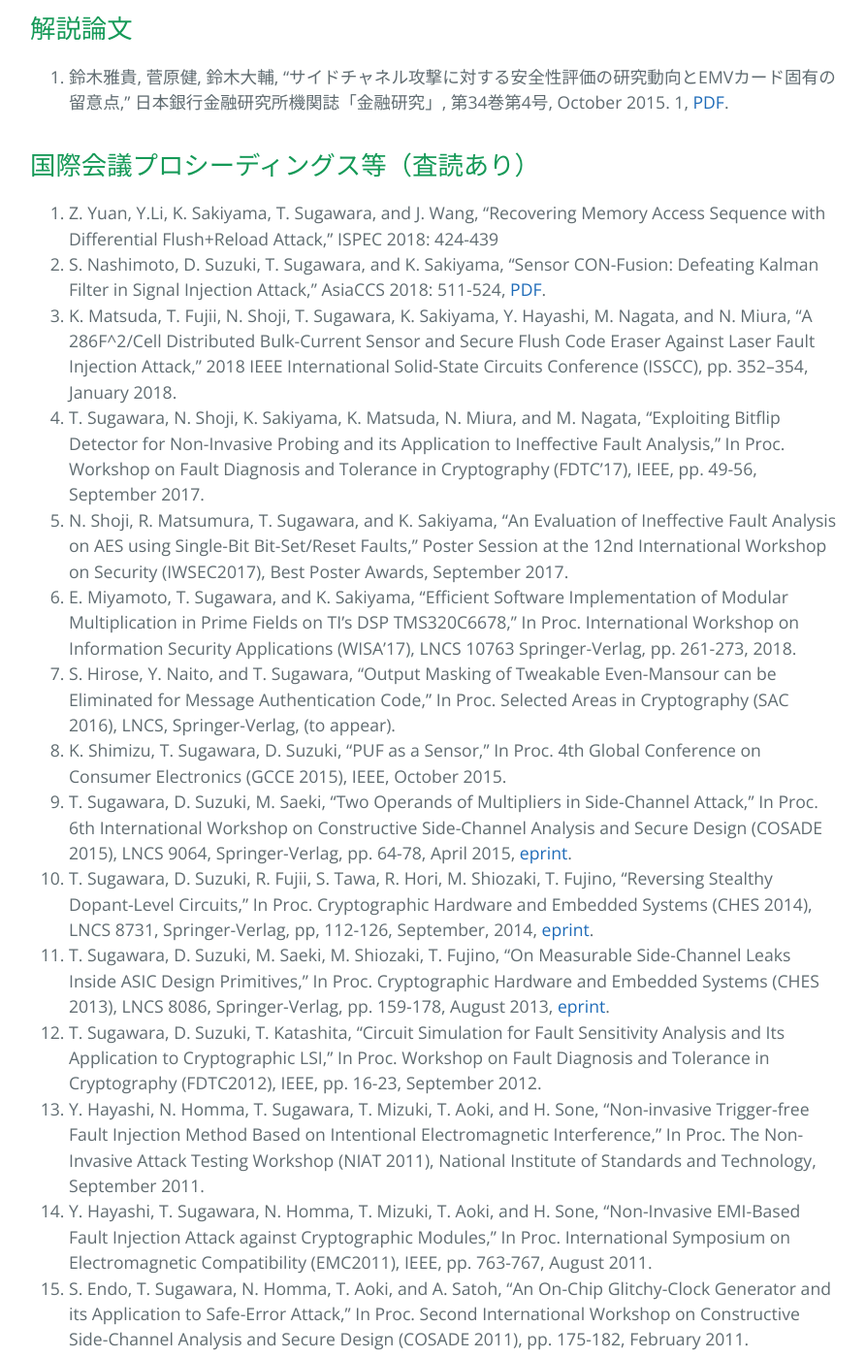
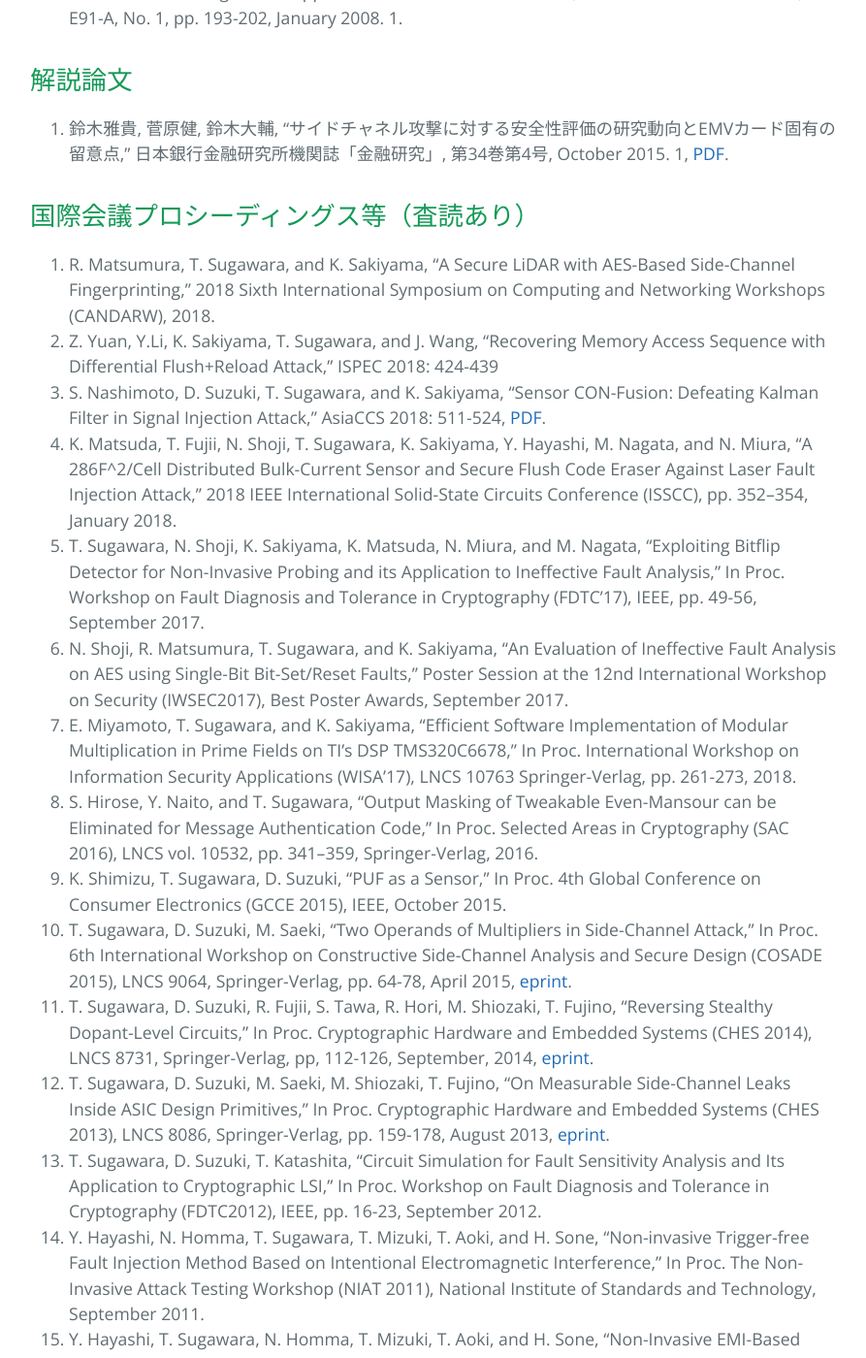
Before and after one commit to sugawara-bbbb/weblab, a Jekyll site: the page built from publication.md, in a window 1280 px wide and 1400 px high, scrolled down 1870 px. Shown: the whole window at 97% size, without its empty margins (193-1086 px from the left). Built offline with Jekyll 4.4.1, drawn with Linux system fonts in a browser that asks for light colours; our own code applies the rules of GitHub Pages for plain Markdown files; some of the changed text lies outside the part shown.

Commit message:
研究業績を更新

```diff
--- a/publication.md
+++ b/publication.md
@@ -9,6 +9,7 @@ layout: default
 
 ## 学術論文（査読あり）
 
+1. T. Sugawara, Y. Li, and K. Sakiyama, "Probing Attack of Share-Serial Threshold Implementation of AES," IET Electronics Letters, 2019 (to appear).
 1. T. Sugawara, "3-Share Threshold Implementation of AES S-box without Fresh Randomness,"  IACR Trans. Cryptographic Hardware and Embedded Systems 2019(1): 123-145 (2019), [PDF](https://tches.iacr.org/index.php/TCHES/article/download/7336/6508/).
 1. K. Matsuda, T. Fujii, N. Shoji, T. Sugawara, K. Sakiyama, Y. Hayashi, M. Nagata, and N. Miura, "A 286 F2/Cell Distributed Bulk-Current Sensor and Secure Flush Code Eraser against Laser Fault Injection Attack on Cryptographic Processor," IEEE J. Solid-State Circuits 53(11): 3174-3182 (2018).
 1. Y. Naito, M. Matsui, T. Sugawara, and D. Suzuki, “SAEB: A Lightweight Blockcipher-Based AEAD Mode of Operation,” IACR Trans. Cryptographic Hardware and Embedded Systems 2018(2): 192-217 (2018), [PDF](https://tches.iacr.org/index.php/TCHES/article/view/885).
@@ -35,13 +36,14 @@ layout: default
 
 ## 国際会議プロシーディングス等（査読あり）
 
+1. R. Matsumura, T. Sugawara, and K. Sakiyama, "A Secure LiDAR with AES-Based Side-Channel Fingerprinting," 2018 Sixth International Symposium on Computing and Networking Workshops (CANDARW), 2018.
 1. Z. Yuan, Y.Li, K. Sakiyama, T. Sugawara, and J. Wang, “Recovering Memory Access Sequence with Differential Flush+Reload Attack,” ISPEC 2018: 424-439
 1. S. Nashimoto, D. Suzuki, T. Sugawara, and K. Sakiyama, "Sensor CON-Fusion: Defeating Kalman Filter in Signal Injection Attack,” AsiaCCS 2018: 511-524, [PDF](http://delivery.acm.org/10.1145/3200000/3196506/p511-nashimoto.pdf).
 1. K. Matsuda, T. Fujii, N. Shoji, T. Sugawara, K. Sakiyama, Y. Hayashi, M. Nagata, and N. Miura, “A 286F^2/Cell Distributed Bulk-Current Sensor and Secure Flush Code Eraser Against Laser Fault Injection Attack,” 2018 IEEE International Solid-State Circuits Conference (ISSCC), pp. 352--354, January 2018.
 1. T. Sugawara, N. Shoji, K. Sakiyama, K. Matsuda, N. Miura, and M. Nagata, “Exploiting Bitflip Detector for Non-Invasive Probing and its Application to Ineffective Fault Analysis,” In Proc. Workshop on Fault Diagnosis and Tolerance in Cryptography (FDTC’17), IEEE, pp. 49-56, September 2017.
 1. N. Shoji, R. Matsumura, T. Sugawara, and K. Sakiyama, “An Evaluation of Ineffective Fault Analysis on AES using Single-Bit Bit-Set/Reset Faults,” Poster Session at the 12nd International Workshop on Security (IWSEC2017), Best Poster Awards, September 2017.
 1. E. Miyamoto, T. Sugawara, and K. Sakiyama, “Efficient Software Implementation of Modular Multiplication in Prime Fields on TI’s DSP TMS320C6678,” In Proc. International Workshop on Information Security Applications (WISA’17), LNCS 10763 Springer-Verlag, pp. 261-273, 2018.
-1. S. Hirose, Y. Naito, and T. Sugawara, “Output Masking of Tweakable Even-Mansour can be Eliminated for Message Authentication Code,” In Proc.  Selected Areas in Cryptography (SAC 2016), LNCS, Springer-Verlag, (to appear).
+1. S. Hirose, Y. Naito, and T. Sugawara, “Output Masking of Tweakable Even-Mansour can be Eliminated for Message Authentication Code,” In Proc.  Selected Areas in Cryptography (SAC 2016), LNCS vol. 10532, pp. 341--359, Springer-Verlag, 2016.
 1. K. Shimizu, T. Sugawara, D. Suzuki, “PUF as a Sensor,” In Proc. 4th Global Conference on Consumer Electronics (GCCE 2015), IEEE, October 2015.
 1. T. Sugawara, D. Suzuki, M. Saeki, “Two Operands of Multipliers in Side-Channel Attack,” In Proc. 6th International Workshop on Constructive Side-Channel Analysis and Secure Design (COSADE 2015), LNCS 9064, Springer-Verlag, pp. 64-78, April 2015, [eprint](https://eprint.iacr.org/2015/291.pdf).
 1. T. Sugawara, D. Suzuki, R. Fujii, S. Tawa, R. Hori, M. Shiozaki, T. Fujino, “Reversing Stealthy Dopant-Level Circuits,” In Proc. Cryptographic Hardware and Embedded Systems (CHES 2014), LNCS 8731, Springer-Verlag, pp, 112-126, September, 2014, [eprint](https://eprint.iacr.org/2014/508.pdf).
```
